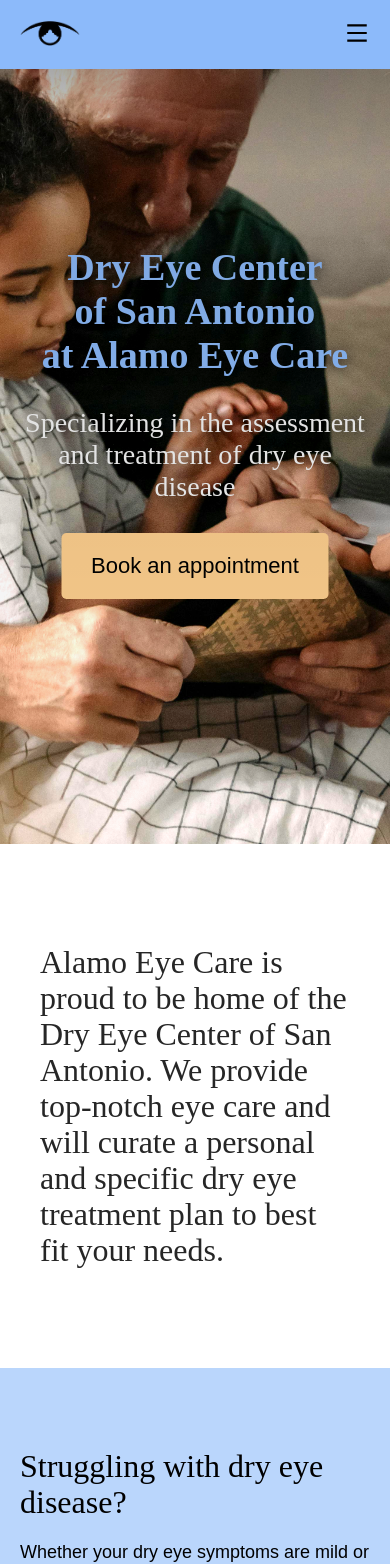
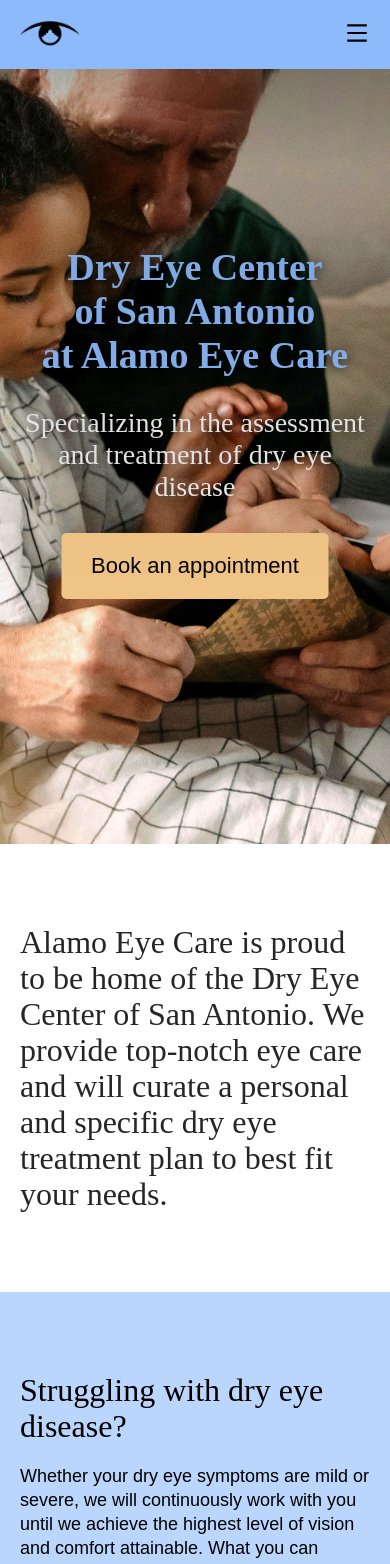
Before and after one commit to kathyhahahahoang/dry-eye-center, a React (Vite) app: page / in a window 390 px wide. Shown: the top 1564 px of the page. Built offline with nearby package versions, Linux system fonts and the light colour scheme; a web font is replaced by a local one.

Commit message:
Fix padding for smaller screens

```diff
--- a/src/home/HomeSubheader.module.scss
+++ b/src/home/HomeSubheader.module.scss
@@ -9,4 +9,8 @@
   @media (max-width: 1500px) {
     padding: 10rem 4rem;
   }
+
+  @media (max-width: 1000px) {
+    padding: 8rem 2rem;
+  }
 }
```
